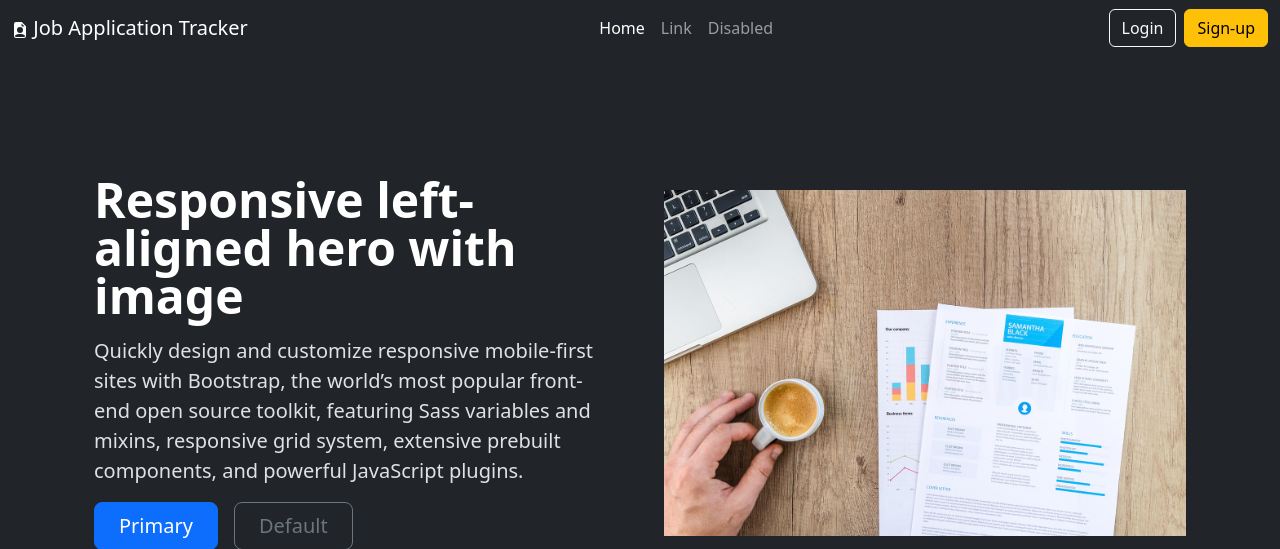
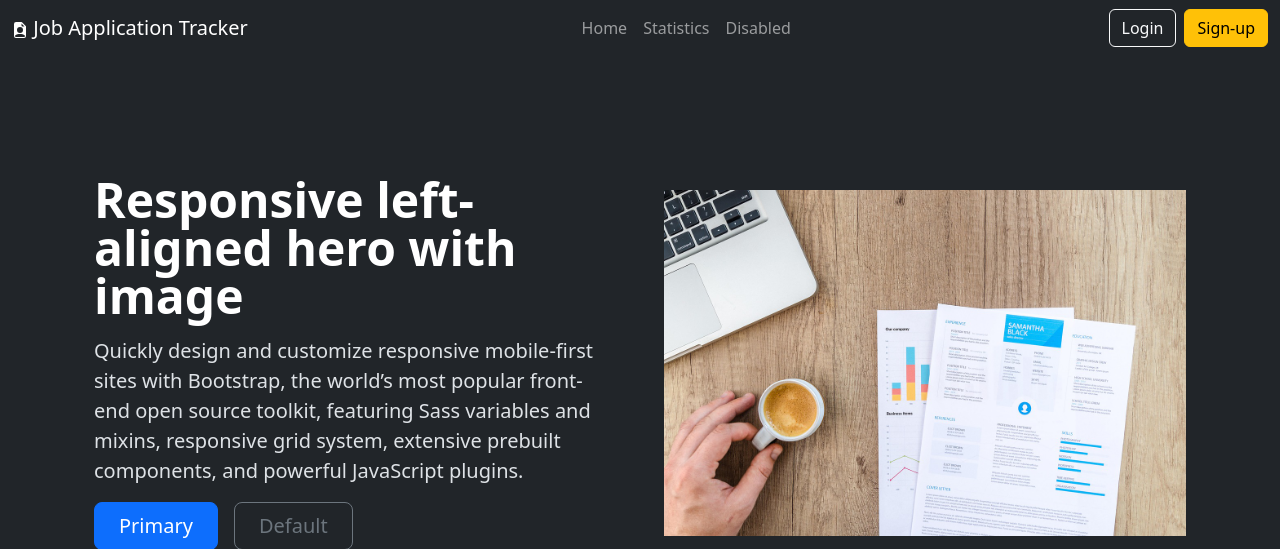
Before and after one commit to mikolaj-kopacz/JobApplicationTracker, a Flask app: page / in a window 1280 px wide. Shown: the top 549 px of the page. Run offline with Flask 3, Linux system fonts and the light colour scheme.

Commit message:
Add href to index and statistics, add active page detection

```diff
--- a/templates/header.html
+++ b/templates/header.html
@@ -14,8 +14,16 @@
         <div class="collapse navbar-collapse" id="navbarCollapse">
             <div class="flex-grow-1 d-flex justify-content-center">
                 <ul class="navbar-nav mb-2 mb-md-0 d-flex flex-row">
-                    <li class="nav-item"><a class="nav-link active" aria-current="page" href="#">Home</a></li>
-                    <li class="nav-item"><a class="nav-link" href="#">Link</a></li>
+                    {% if active_page == "index" %}
+                    <li class="nav-item"><a class="nav-link active" aria-current="page" href="{{ url_for('index') }}">Home</a></li>
+                    {% else %}
+                    <li class="nav-item"><a class="nav-link" aria-current="page" href="{{ url_for('index') }}">Home</a></li>
+                    {% endif %}
+                    {% if active_page == "statistics" %}
+                    <li class="nav-item"><a class="nav-link active" href="{{ url_for('statistics') }}">Statistics</a></li>
+                    {% else %}
+                    <li class="nav-item"><a class="nav-link" href="{{ url_for('statistics') }}">Statistics</a></li>
+                    {% endif %}
                     <li class="nav-item"><a class="nav-link " aria-disabled="true">Disabled</a></li>
                 </ul>
             </div>
```
